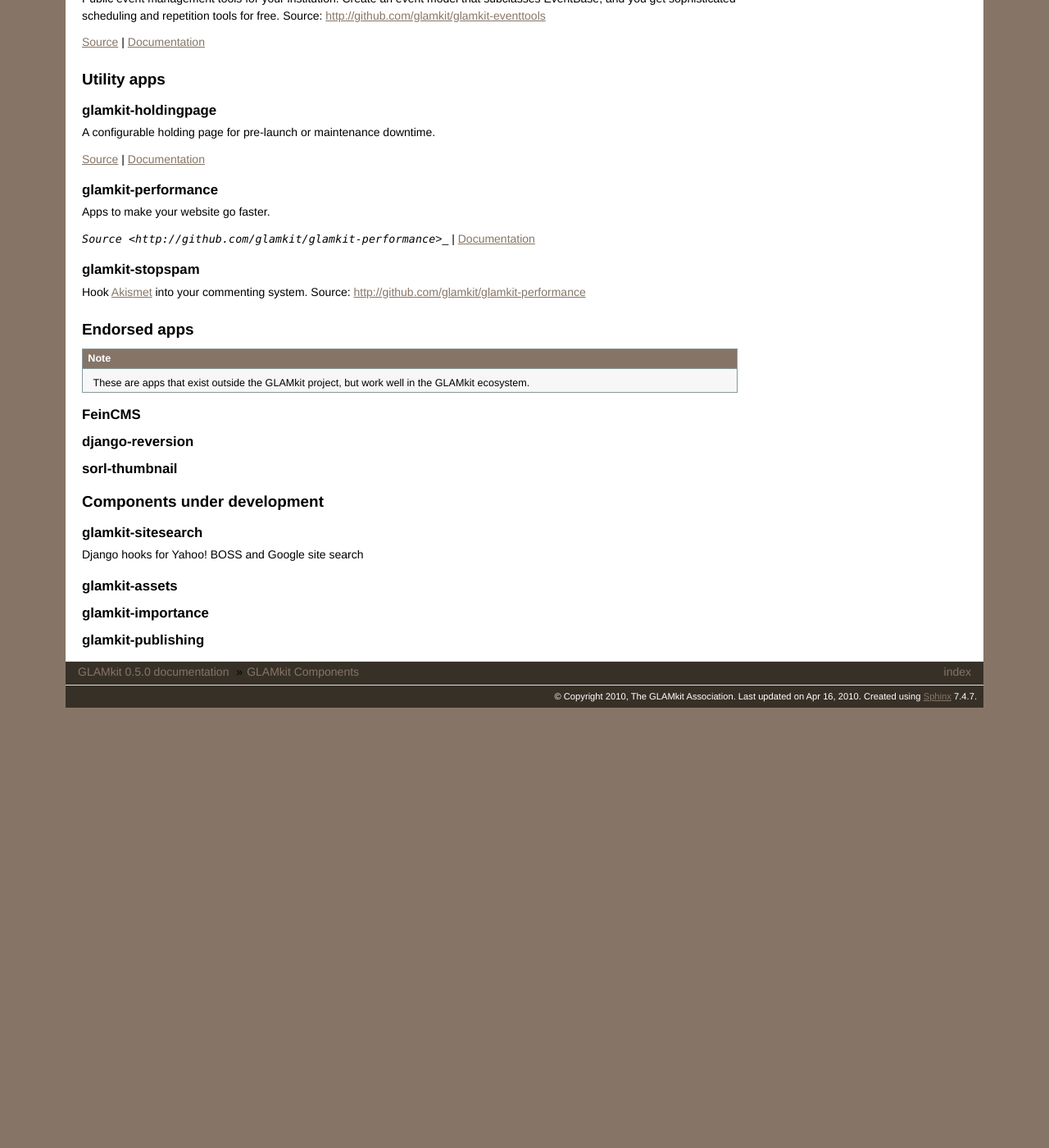
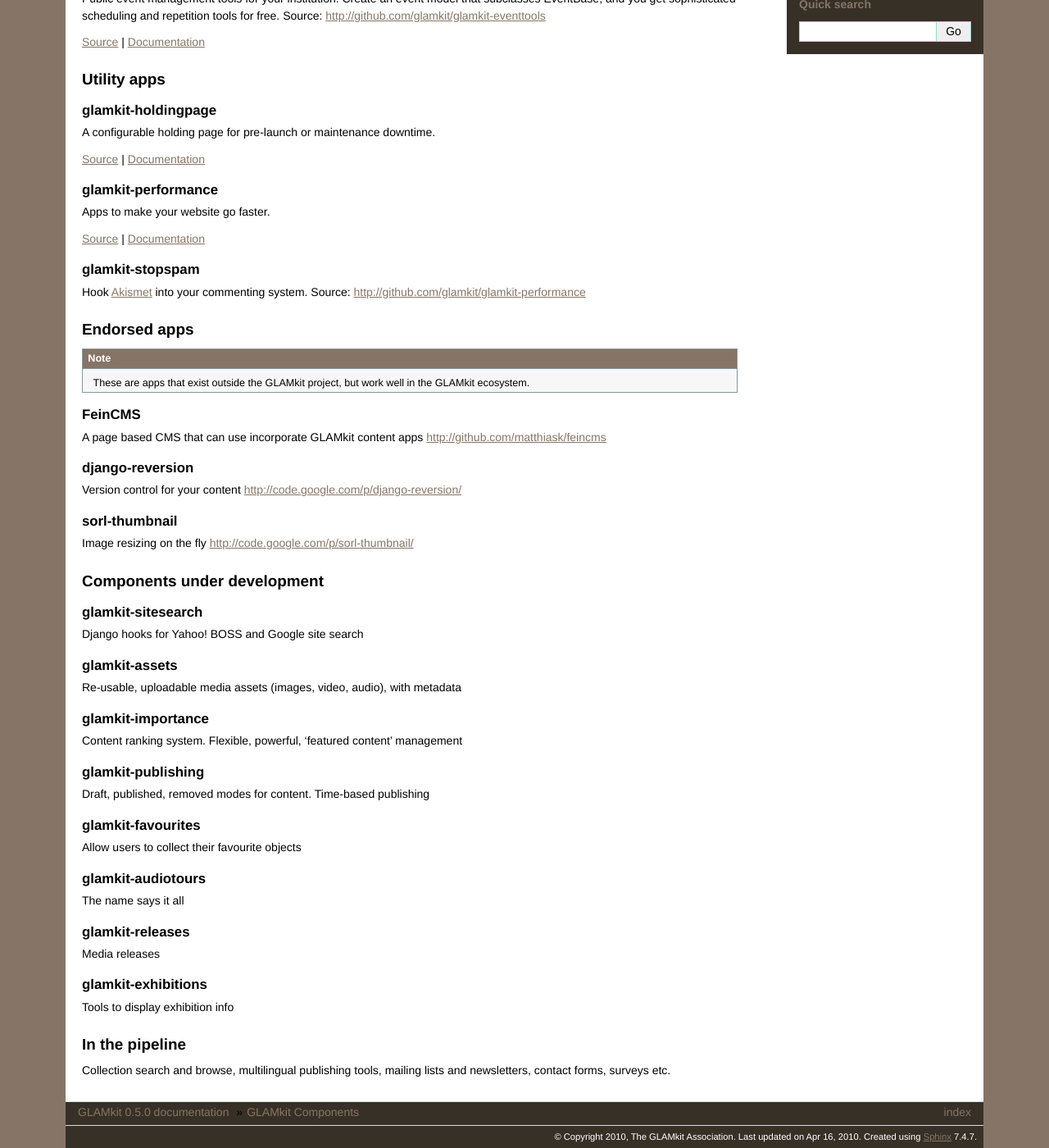
Before and after one commit to gregplaysguitar/glamkit, a Sphinx documentation site: the page built from docs/components.txt, in a window 1280 px wide and 1400 px high, scrolled down 657 px. Shown: the whole window at 82% size. Built offline with Sphinx 7.4.7, drawn with Linux system fonts in a browser that asks for light colours; comment, search, counter and statistics services are not loaded; before the commit the page ends 1520 px from its top, so only the background shows below that; some of the changed text lies outside the part shown.

Commit message:
after launch additions

```diff
--- a/docs/components.txt
+++ b/docs/components.txt
@@ -26,7 +26,7 @@
 
 glamkit-blogtools
 ^^^^^^^^^^^^^^^^^
-Awaiting input from JP.
+A tool for quickly creating customised blog apps.
 
 `Source <http://github.com/glamkit/glamkit-blogtools>`_ |
 :doc:`Documentation <blogtools/index>`
@@ -61,7 +61,7 @@
 ^^^^^^^^^^^^^^^^^^^
 Apps to make your website go faster.
 
-`Source <http://github.com/glamkit/glamkit-performance`>_ |
+`Source <http://github.com/glamkit/glamkit-performance>`_ |
 :doc:`Documentation <performance/index>`
 
 glamkit-stopspam
@@ -76,13 +76,18 @@
 
 FeinCMS
 ^^^^^^^
+A page based CMS that can use incorporate GLAMkit content apps
+http://github.com/matthiask/feincms
 
 django-reversion
 ^^^^^^^^^^^^^^^^
+Version control for your content
+http://code.google.com/p/django-reversion/
 
 sorl-thumbnail
 ^^^^^^^^^^^^^^
-
+Image resizing on the fly
+http://code.google.com/p/sorl-thumbnail/
 
 Components under development
 ----------------------------
@@ -93,9 +98,32 @@
 
 glamkit-assets
 ^^^^^^^^^^^^^^
+Re-usable, uploadable media assets (images, video, audio), with metadata
 
 glamkit-importance
 ^^^^^^^^^^^^^^^^^^
+Content ranking system. Flexible, powerful, 'featured content' management
 
 glamkit-publishing
 ^^^^^^^^^^^^^^^^^^
+Draft, published, removed modes for content. Time-based publishing
+
+glamkit-favourites
+^^^^^^^^^^^^^^^^^^
+Allow users to collect their favourite objects
+
+glamkit-audiotours
+^^^^^^^^^^^^^^^^^^
+The name says it all
+
+glamkit-releases
+^^^^^^^^^^^^^^^^
+Media releases
+
+glamkit-exhibitions
+^^^^^^^^^^^^^^^^^^^
+Tools to display exhibition info
+
+In the pipeline
+---------------
+Collection search and browse, multilingual publishing tools, mailing lists and newsletters, contact forms, surveys etc.
--- a/docs/index.txt
+++ b/docs/index.txt
@@ -6,7 +6,7 @@
 
 GLAMkit is a free, open source Web framework built on top of Django, specifically for the GLAM (Galleries, Libraries, Archives and Museums) sector.
 
-The framework is made up of loosely-coupled :doc:`components <components>`, most of which can be used a standalone apps, or as part of a larger GLAMkit ecosystem. Our loosely-coupled design approach makes it easy to integrate GLAMkit functionality into existing Django sites.
+The framework is made up of loosely-coupled :doc:`components <components>`, most of which can be used as standalone apps, or as part of a larger GLAMkit ecosystem. Our loosely-coupled design approach makes it easy to integrate GLAMkit functionality into existing Django sites.
 
 It's not just a grab bag of useful plug-and-play Django apps (although it comes with a few of those), but rather a set of tools, patterns and Django base classes which can be extended to quickly produce a bespoke CMS for your cultural institution.
 
```
